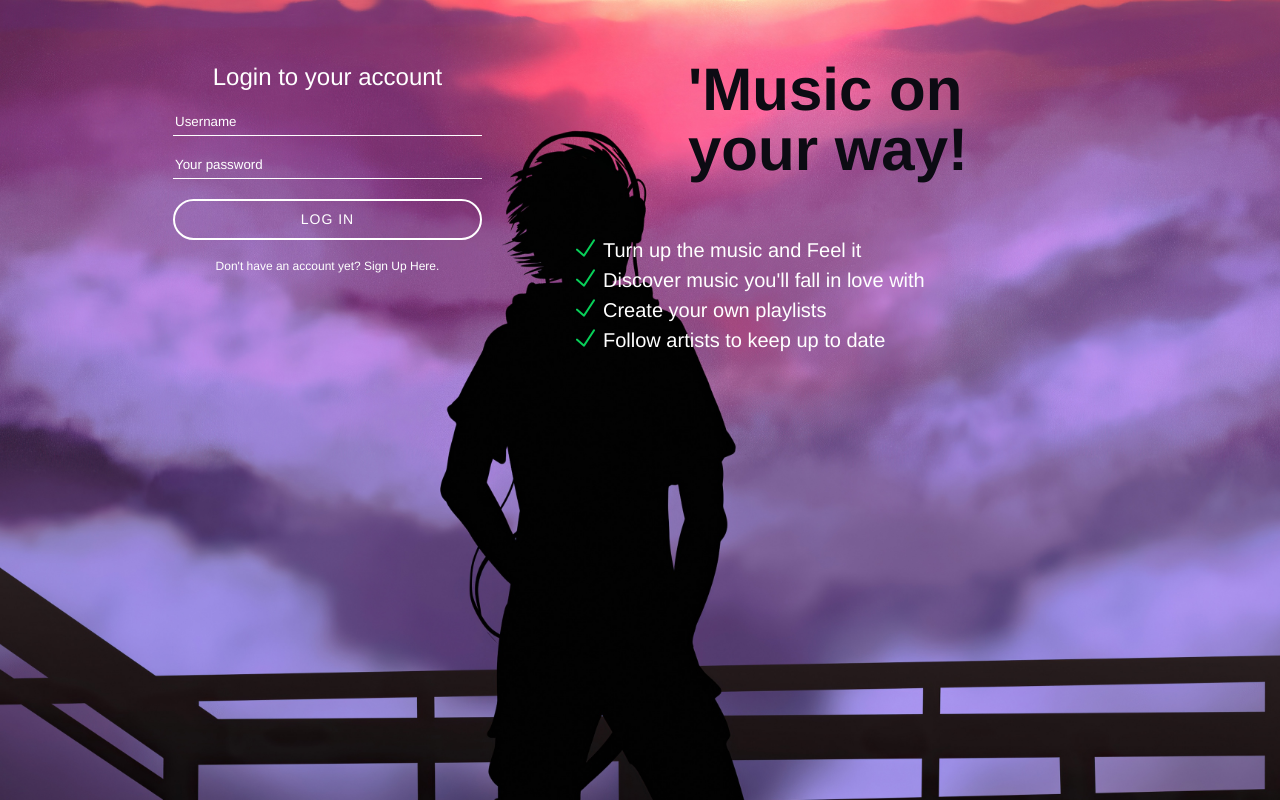
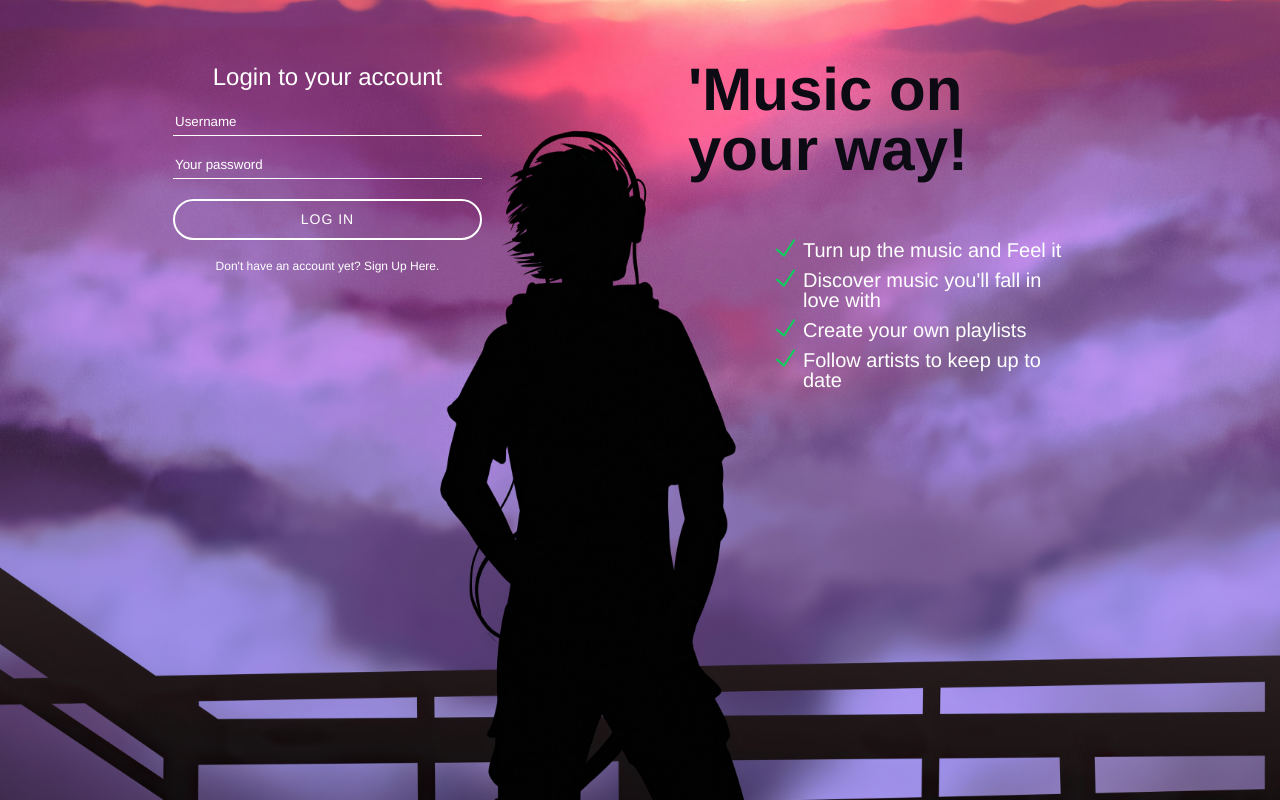
Before and after one commit to nehak2209/Music-Player-OSC-Project, a PHP site: page /register.php in a window 1280 px wide. Run offline with PHP 8.4, Linux system fonts and the light colour scheme; some libraries are stand-ins or nearby versions.

Commit message:
changes done

```diff
--- a/assets/css/register.css
+++ b/assets/css/register.css
@@ -136,6 +136,7 @@ body {
 
 #loginText li {
     font-size: 20px;
+    margin-left: 200px;
     list-style-type: none;
     padding: 5px 30px;
     background: url(../images/icons/checkmark.png) no-repeat 0 0;
```
